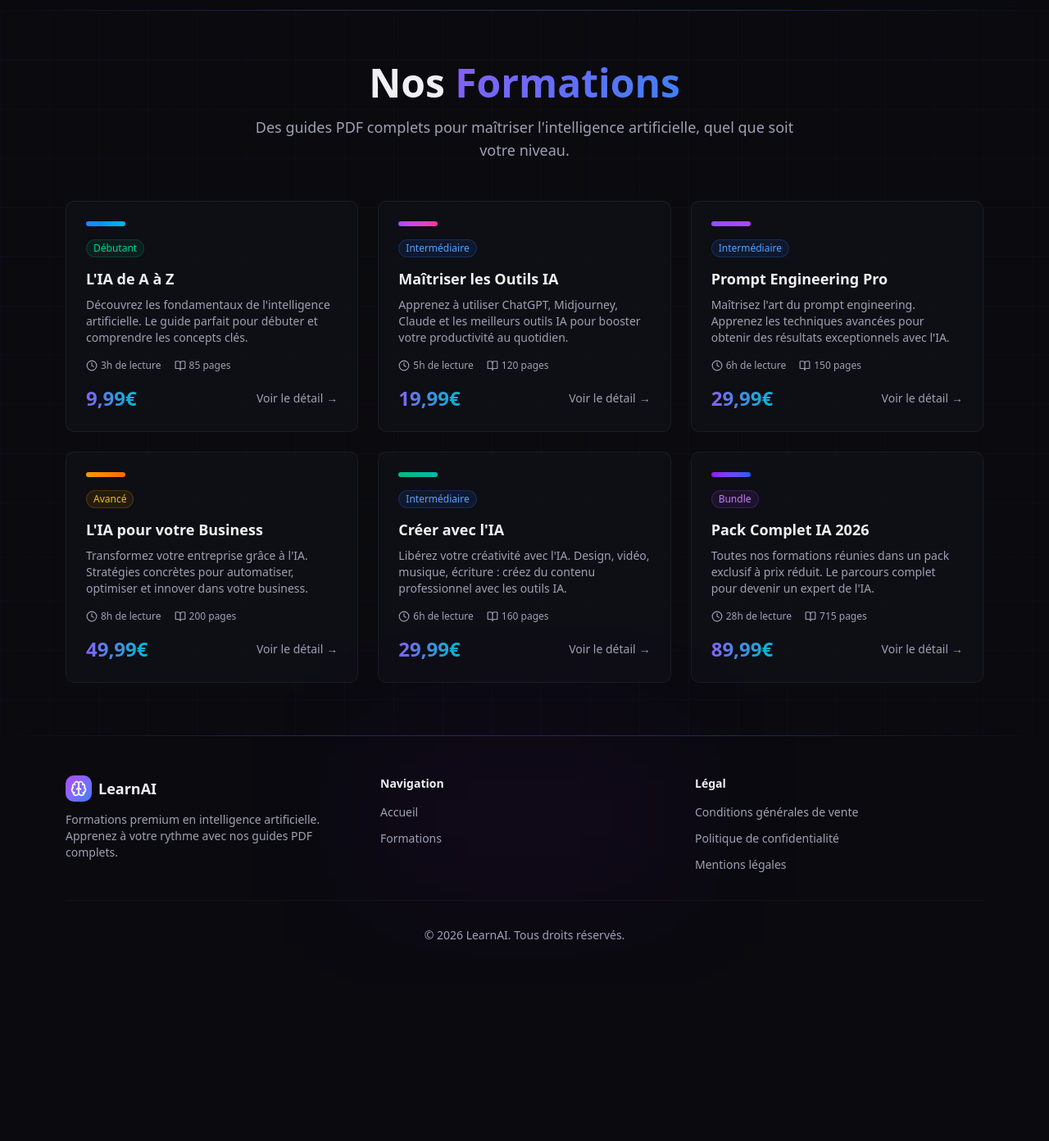
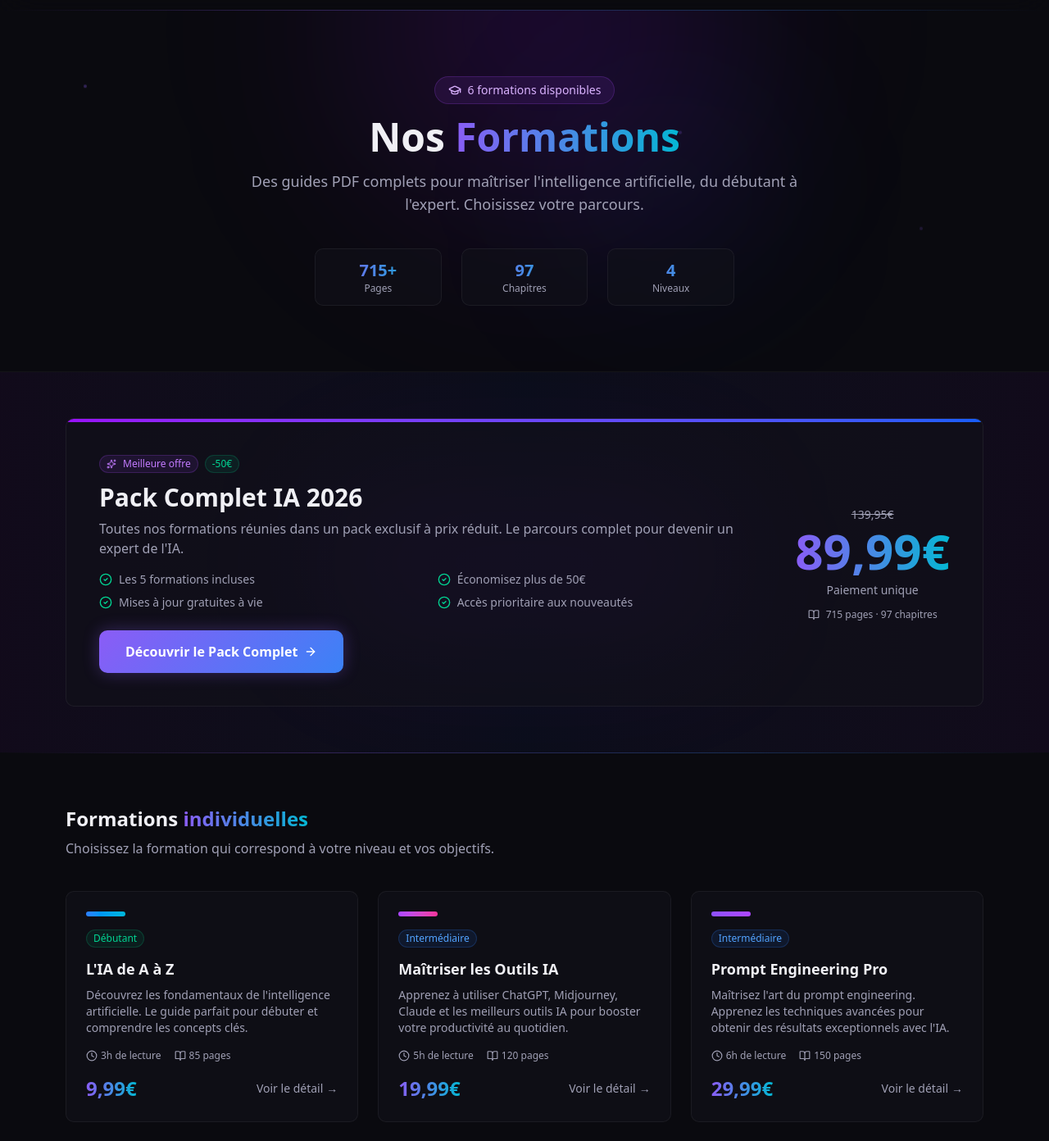
Before and after one commit to Lisu-max/learnai, a Next.js app: page /cours in a window 1280 px wide. Shown: the part 52-1444 px from the top of the page at 82% size. Before the commit the page ends 1251 px from the top, so only its background shows below. Built offline with nearby package versions, Linux system fonts and the light colour scheme; no server answers.

Commit message:
Upgrade /cours page: hero banner, bundle highlight card, stats, bottom CTA

```diff
--- a/src/app/cours/page.tsx
+++ b/src/app/cours/page.tsx
@@ -1,5 +1,16 @@
 import type { Metadata } from "next";
-import { CourseGrid } from "@/components/courses/course-grid";
+import Link from "next/link";
+import { courses } from "@/lib/courses";
+import { CourseCard } from "@/components/courses/course-card";
+import { Reveal } from "@/components/ui/reveal";
+import { Badge } from "@/components/ui/badge";
+import {
+  BookOpen,
+  GraduationCap,
+  Sparkles,
+  ArrowRight,
+  CheckCircle2,
+} from "lucide-react";
 
 export const metadata: Metadata = {
   title: "Nos Formations IA",
@@ -8,21 +19,155 @@ export const metadata: Metadata = {
 };
 
 export default function CoursPage() {
+  const bundle = courses.find((c) => c.level === "Bundle")!;
+  const individualCourses = courses.filter((c) => c.level !== "Bundle");
+
   return (
-    <div className="bg-grid">
+    <div className="relative">
+      {/* Hero banner */}
+      <section className="relative overflow-hidden border-b border-border/50">
+        <div className="hero-orb-1 pointer-events-none absolute -top-32 left-1/2 h-[400px] w-[400px] -translate-x-1/2 rounded-full bg-purple-600/15 blur-[120px]" />
+        <div className="hero-orb-3 pointer-events-none absolute top-20 right-1/4 h-[200px] w-[200px] rounded-full bg-blue-600/10 blur-[100px]" />
+
+        <span className="floating-dot top-[25%] left-[8%]" style={{ animationDelay: "0s" }} />
+        <span className="floating-dot top-[60%] right-[12%]" style={{ animationDelay: "2s" }} />
+        <span className="floating-dot top-[35%] right-[35%]" style={{ animationDelay: "1s" }} />
+
+        <div className="relative mx-auto max-w-6xl px-4 py-16 text-center md:py-20">
+          <div className="animate-fade-in mb-4 inline-flex items-center gap-2 rounded-full border border-purple-500/20 bg-purple-500/10 px-4 py-1.5 text-sm text-purple-300">
+            <GraduationCap className="h-4 w-4" />
+            6 formations disponibles
+          </div>
+
+          <h1 className="animate-fade-in-delay-1 mb-4 text-4xl font-bold md:text-5xl">
+            Nos <span className="gradient-text-animated">Formations</span>
+          </h1>
+
+          <p className="animate-fade-in-delay-2 mx-auto mb-10 max-w-2xl text-lg text-muted-foreground">
+            Des guides PDF complets pour maîtriser l&apos;intelligence artificielle,
+            du débutant à l&apos;expert. Choisissez votre parcours.
+          </p>
+
+          {/* Stats bar */}
+          <div className="animate-fade-in-delay-3 mx-auto grid max-w-lg grid-cols-3 gap-6">
+            <div className="card-glass px-4 py-3 text-center">
+              <p className="text-xl font-bold gradient-text-animated">715+</p>
+              <p className="text-xs text-muted-foreground">Pages</p>
+            </div>
+            <div className="card-glass px-4 py-3 text-center">
+              <p className="text-xl font-bold gradient-text-animated">97</p>
+              <p className="text-xs text-muted-foreground">Chapitres</p>
+            </div>
+            <div className="card-glass px-4 py-3 text-center">
+              <p className="text-xl font-bold gradient-text-animated">4</p>
+              <p className="text-xs text-muted-foreground">Niveaux</p>
+            </div>
+          </div>
+        </div>
+      </section>
+
+      {/* Bundle highlight */}
+      <section className="relative overflow-hidden">
+        <div className="pointer-events-none absolute inset-0 bg-gradient-to-r from-purple-600/5 via-blue-600/5 to-purple-600/5" />
+        <div className="pointer-events-none absolute left-1/2 top-1/2 h-[200px] w-[500px] -translate-x-1/2 -translate-y-1/2 rounded-full bg-purple-600/10 blur-[80px]" />
+
+        <div className="relative mx-auto max-w-6xl px-4 py-14">
+          <Reveal>
+            <div className="card-glass overflow-hidden">
+              <div className="h-1 w-full bg-gradient-to-r from-purple-600 to-blue-600" />
+              <div className="flex flex-col items-center gap-8 p-8 md:flex-row md:p-10">
+                {/* Left content */}
+                <div className="flex-1">
+                  <div className="mb-3 flex items-center gap-2">
+                    <Badge variant="outline" className="bg-purple-500/10 text-purple-400 border-purple-500/20">
+                      <Sparkles className="mr-1 h-3 w-3" />
+                      Meilleure offre
+                    </Badge>
+                    <Badge variant="outline" className="bg-emerald-500/10 text-emerald-400 border-emerald-500/20">
+                      -50€
+                    </Badge>
+                  </div>
+                  <h2 className="mb-2 text-2xl font-bold md:text-3xl">
+                    {bundle.title}
+                  </h2>
+                  <p className="mb-4 text-muted-foreground">
+                    {bundle.description}
+                  </p>
+                  <ul className="mb-6 grid gap-2 sm:grid-cols-2">
+                    {bundle.features.slice(0, 4).map((f) => (
+                      <li key={f} className="flex items-center gap-2 text-sm text-muted-foreground">
+                        <CheckCircle2 className="h-4 w-4 shrink-0 text-emerald-400" />
+                        {f}
+                      </li>
+                    ))}
+                  </ul>
+                  <Link
+                    href={`/cours/${bundle.slug}`}
+                    className="btn-gradient-glow inline-flex items-center gap-2 rounded-lg px-8 py-3.5 font-semibold text-white"
+                  >
+                    Découvrir le Pack Complet
+                    <ArrowRight className="h-4 w-4" />
+                  </Link>
+                </div>
+
+                {/* Right price */}
+                <div className="flex shrink-0 flex-col items-center text-center">
+                  <p className="mb-1 text-sm text-muted-foreground line-through">139,95€</p>
+                  <p className="text-5xl font-bold gradient-text-animated md:text-6xl">
+                    {bundle.priceFormatted}
+                  </p>
+                  <p className="mt-2 text-sm text-muted-foreground">Paiement unique</p>
+                  <div className="mt-3 flex items-center gap-2 text-xs text-muted-foreground">
+                    <BookOpen className="h-3.5 w-3.5" />
+                    {bundle.pages} pages · {bundle.chapters} chapitres
+                  </div>
+                </div>
+              </div>
+            </div>
+          </Reveal>
+        </div>
+      </section>
+
+      <div className="section-divider" />
+
+      {/* Individual courses */}
       <section className="mx-auto max-w-6xl px-4 py-16">
-        <div className="mb-12 text-center animate-fade-in">
-          <h1 className="mb-4 text-4xl font-bold md:text-5xl">
-            Nos <span className="gradient-text">Formations</span>
-          </h1>
-          <p className="mx-auto max-w-2xl text-lg text-muted-foreground">
-            Des guides PDF complets pour maîtriser l&apos;intelligence artificielle,
-            quel que soit votre niveau.
-          </p>
-        </div>
+        <Reveal>
+          <div className="mb-10">
+            <h2 className="mb-2 text-2xl font-bold">
+              Formations <span className="gradient-text-animated">individuelles</span>
+            </h2>
+            <p className="text-muted-foreground">
+              Choisissez la formation qui correspond à votre niveau et vos objectifs.
+            </p>
+          </div>
+        </Reveal>
 
-        <div className="animate-fade-in-delay-1">
-          <CourseGrid />
+        <Reveal className="reveal-stagger grid gap-6 sm:grid-cols-2 lg:grid-cols-3">
+          {individualCourses.map((course) => (
+            <CourseCard key={course.slug} course={course} />
+          ))}
+        </Reveal>
+      </section>
+
+      {/* Bottom CTA */}
+      <section className="border-t border-border/50">
+        <div className="mx-auto max-w-6xl px-4 py-14 text-center">
+          <Reveal>
+            <p className="mb-2 text-lg font-semibold">
+              Vous ne savez pas par où commencer ?
+            </p>
+            <p className="mb-6 text-muted-foreground">
+              Le Pack Complet inclut toutes les formations et vous guide de débutant à expert.
+            </p>
+            <Link
+              href={`/cours/${bundle.slug}`}
+              className="group inline-flex items-center gap-2 text-sm font-medium text-purple-400 transition-colors hover:text-purple-300"
+            >
+              Voir le Pack Complet — {bundle.priceFormatted}
+              <ArrowRight className="h-4 w-4 transition-transform duration-300 group-hover:translate-x-1" />
+            </Link>
+          </Reveal>
         </div>
       </section>
     </div>
```
